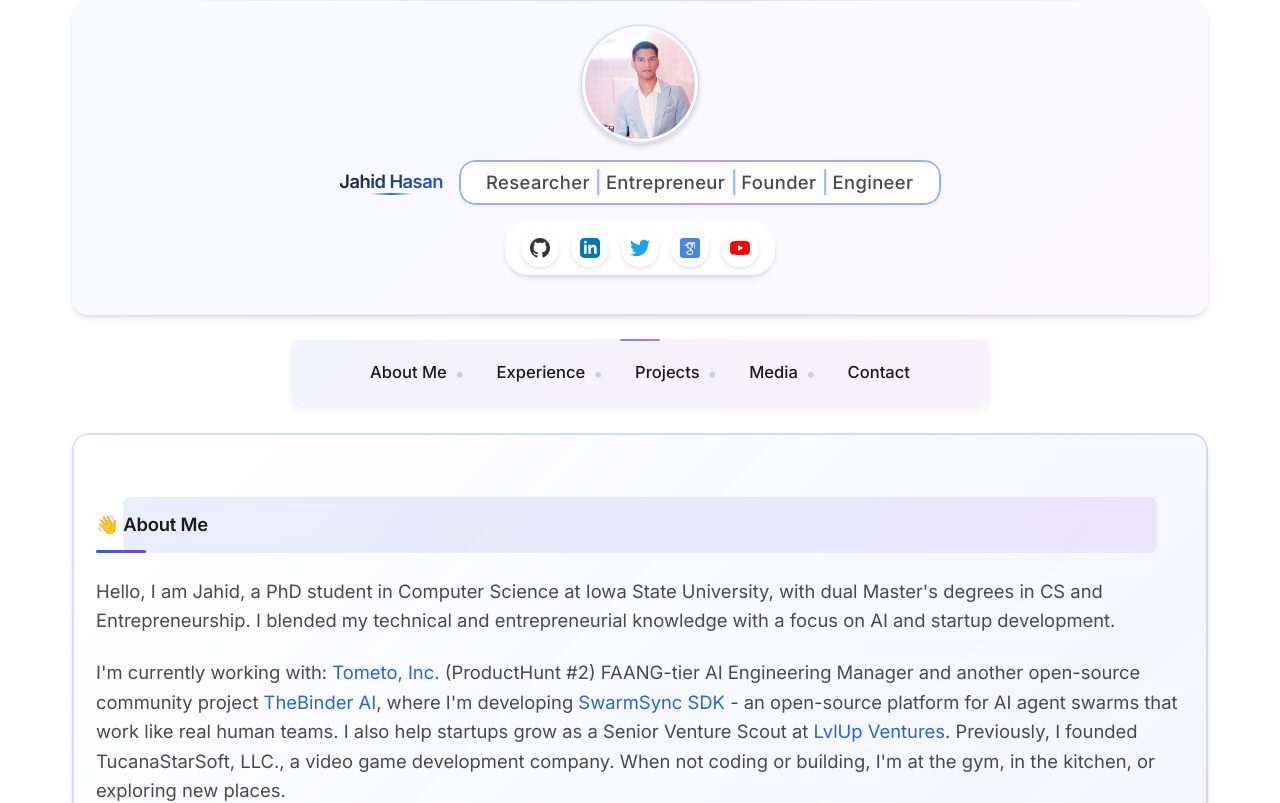
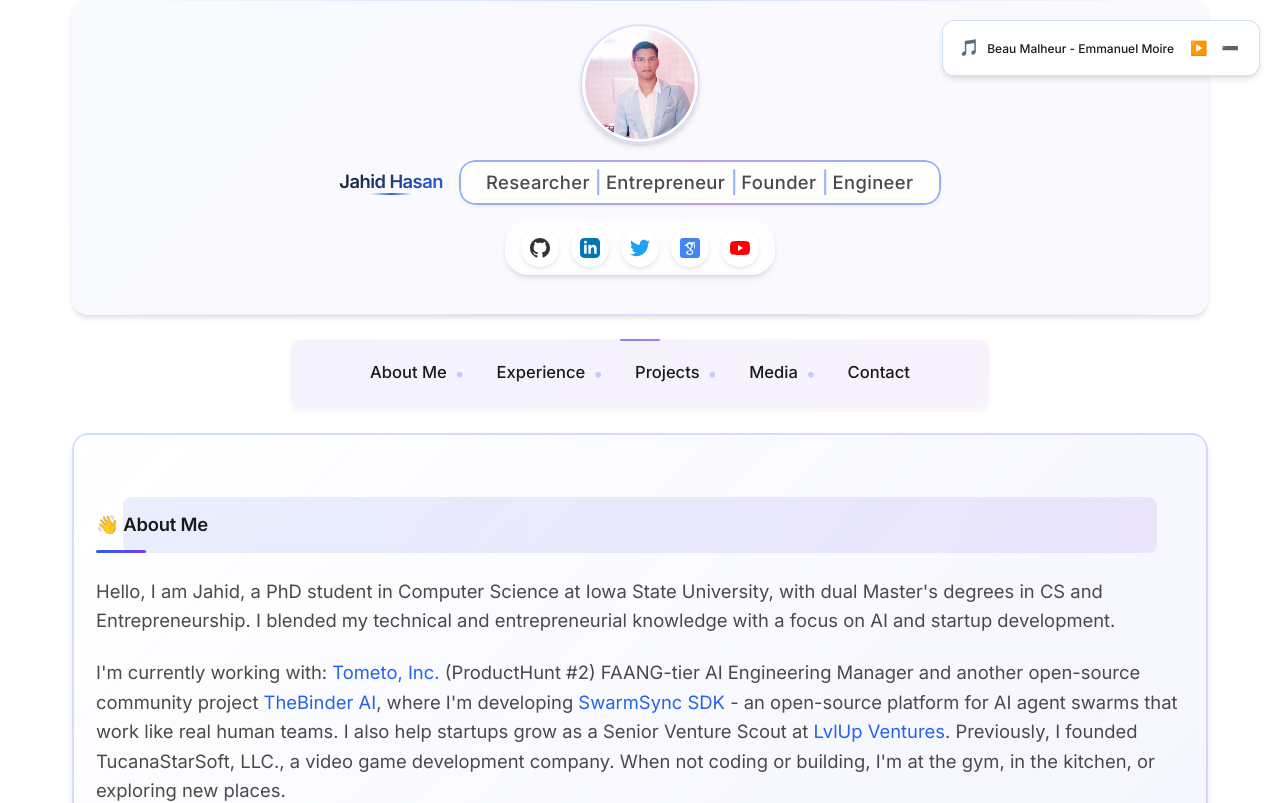
Before and after one commit to jahidhasanlinix/personal_website, a Next.js app: page / in a window 1280 px wide. Shown: the top 803 px of the page. Built offline with nearby package versions, Linux system fonts and the light colour scheme.

Commit message:
add background music

```diff
--- a/src/app/globals.css
+++ b/src/app/globals.css
@@ -1335,3 +1335,177 @@ section:hover {
     padding: 0.3rem 0.6rem;
   }
 }
+
+/* Music Player Styles */
+.music-player {
+  position: fixed;
+  top: 20px;
+  right: 20px;
+  z-index: 1000;
+  background: rgba(255, 255, 255, 0.95);
+  backdrop-filter: blur(10px);
+  border: 1px solid rgba(37, 99, 235, 0.2);
+  border-radius: 12px;
+  box-shadow:
+    0 4px 6px -1px rgba(0, 0, 0, 0.1),
+    0 2px 4px -2px rgba(0, 0, 0, 0.1),
+    0 0 0 1px rgba(255, 255, 255, 0.5);
+  transition: all 0.3s cubic-bezier(0.4, 0, 0.2, 1);
+  user-select: none;
+}
+
+.music-player.visible {
+  padding: 12px 16px;
+  min-width: 180px;
+}
+
+.music-player.minimized {
+  padding: 8px;
+  width: 48px;
+  height: 48px;
+  border-radius: 50%;
+  display: flex;
+  align-items: center;
+  justify-content: center;
+}
+
+.music-player:hover {
+  transform: translateY(-2px);
+  box-shadow:
+    0 8px 12px -1px rgba(0, 0, 0, 0.15),
+    0 4px 8px -2px rgba(0, 0, 0, 0.1),
+    0 0 0 1px rgba(255, 255, 255, 0.8);
+}
+
+.music-player-content {
+  display: flex;
+  align-items: center;
+  justify-content: space-between;
+  gap: 12px;
+}
+
+.music-info {
+  display: flex;
+  align-items: center;
+  gap: 8px;
+  flex: 1;
+}
+
+.music-note {
+  font-size: 16px;
+  transition: transform 0.3s ease;
+}
+
+.music-note.dancing {
+  animation: musicDance 2s ease-in-out infinite;
+}
+
+.music-text {
+  font-size: 12px;
+  font-weight: 500;
+  color: var(--text);
+  white-space: nowrap;
+}
+
+.music-controls {
+  display: flex;
+  align-items: center;
+  gap: 6px;
+}
+
+.play-pause-btn,
+.minimize-btn,
+.music-toggle-btn {
+  background: none;
+  border: none;
+  font-size: 14px;
+  cursor: pointer;
+  padding: 4px;
+  border-radius: 6px;
+  transition: all 0.2s ease;
+  display: flex;
+  align-items: center;
+  justify-content: center;
+}
+
+.play-pause-btn:hover,
+.minimize-btn:hover {
+  background: rgba(37, 99, 235, 0.1);
+  transform: scale(1.1);
+}
+
+.music-toggle-btn {
+  font-size: 18px;
+  background: none;
+  border: none;
+  cursor: pointer;
+  width: 100%;
+  height: 100%;
+  display: flex;
+  align-items: center;
+  justify-content: center;
+}
+
+.music-toggle-btn:hover {
+  background: rgba(37, 99, 235, 0.1);
+  transform: scale(1.1);
+}
+
+/* Animation for dancing music note */
+@keyframes musicDance {
+  0%, 100% {
+    transform: translateY(0) rotate(0deg);
+  }
+  25% {
+    transform: translateY(-3px) rotate(5deg);
+  }
+  50% {
+    transform: translateY(0) rotate(0deg);
+  }
+  75% {
+    transform: translateY(-2px) rotate(-3deg);
+  }
+}
+
+/* Responsive adjustments for music player */
+@media (max-width: 768px) {
+  .music-player {
+    top: 15px;
+    right: 15px;
+  }
+
+  .music-player.visible {
+    min-width: 160px;
+    padding: 10px 12px;
+  }
+
+  .music-text {
+    font-size: 11px;
+  }
+}
+
+@media (max-width: 480px) {
+  .music-player {
+    top: 10px;
+    right: 10px;
+  }
+
+  .music-player.visible {
+    min-width: 140px;
+    padding: 8px 10px;
+  }
+
+  .music-player.minimized {
+    width: 44px;
+    height: 44px;
+  }
+
+  .music-text {
+    font-size: 10px;
+  }
+
+  .play-pause-btn,
+  .minimize-btn {
+    font-size: 12px;
+  }
+}
--- a/src/app/page.tsx
+++ b/src/app/page.tsx
@@ -1,7 +1,121 @@
+'use client';
+
 import Image from 'next/image';
+import { useState, useRef, useEffect } from 'react';
+
+// Music Player Component
+function MusicPlayer() {
+  const [isPlaying, setIsPlaying] = useState(false);
+  const [isVisible, setIsVisible] = useState(true);
+  const audioRef = useRef<HTMLAudioElement>(null);
+
+  // Configuration - using your Emmanuel.mp3 file
+  const musicConfig = {
+    localFile: '/music/Emmanuel.mp3',
+    title: 'Beau Malheur',
+    artist: 'Emmanuel Moire'
+  };
+
+  const togglePlay = () => {
+    if (audioRef.current) {
+      if (isPlaying) {
+        audioRef.current.pause();
+      } else {
+        audioRef.current.play().catch((error) => {
+          console.log('Audio play failed:', error);
+        });
+      }
+      setIsPlaying(!isPlaying);
+    }
+  };
+
+  const toggleVisibility = () => {
+    setIsVisible(!isVisible);
+  };
+
+  const displayTitle = musicConfig.artist
+    ? `${musicConfig.title} - ${musicConfig.artist}`
+    : musicConfig.title;
+
+  // Handle audio events
+  useEffect(() => {
+    const audio = audioRef.current;
+    if (audio) {
+      const handleEnded = () => setIsPlaying(false);
+      const handlePause = () => setIsPlaying(false);
+      const handlePlay = () => setIsPlaying(true);
+
+      audio.addEventListener('ended', handleEnded);
+      audio.addEventListener('pause', handlePause);
+      audio.addEventListener('play', handlePlay);
+
+      return () => {
+        audio.removeEventListener('ended', handleEnded);
+        audio.removeEventListener('pause', handlePause);
+        audio.removeEventListener('play', handlePlay);
+      };
+    }
+  }, []);
+
+  return (
+    <>
+      {/* Audio element for local file */}
+      <audio
+        ref={audioRef}
+        loop
+        preload="auto"
+        onEnded={() => setIsPlaying(false)}
+      >
+        <source src={musicConfig.localFile} type="audio/mpeg" />
+        Your browser does not support the audio element.
+      </audio>
+
+      <div className={`music-player ${isVisible ? 'visible' : 'minimized'}`}>
+        {isVisible ? (
+          <div className="music-player-content">
+            <div className="music-info">
+              <div className={`music-note ${isPlaying ? 'dancing' : ''}`}>
+                🎵
+              </div>
+              <span className="music-text" title={displayTitle}>
+                {displayTitle}
+              </span>
+            </div>
+            <div className="music-controls">
+              <button
+                onClick={togglePlay}
+                className="play-pause-btn"
+                title={isPlaying ? 'Pause' : 'Play'}
+              >
+                {isPlaying ? '⏸️' : '▶️'}
+              </button>
+              <button
+                onClick={toggleVisibility}
+                className="minimize-btn"
+                title="Minimize"
+              >
+                ➖
+              </button>
+            </div>
+          </div>
+        ) : (
+          <button
+            onClick={toggleVisibility}
+            className="music-toggle-btn"
+            title="Show Music Player"
+          >
+            🎵
+          </button>
+        )}
+      </div>
+    </>
+  );
+}
 
 export default function Home() {
   return (
+    <>
+      <MusicPlayer />
       <div className="container">
         <div className="header-section">
           <div className="profile-container">
@@ -517,5 +631,6 @@ export default function Home() {
           </div>
         </div>
       </div>
+    </>
   );
 }
```
Also changed, not shown: 1 other file (tests, documents, lock files or other folders). Lines whose indentation alone changed are shown as unchanged.
